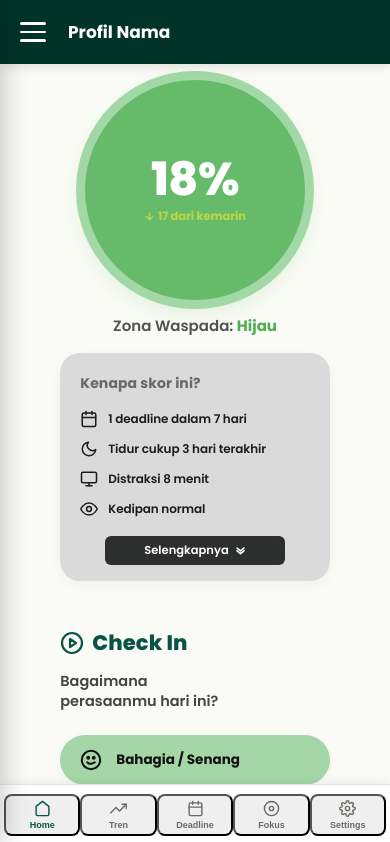
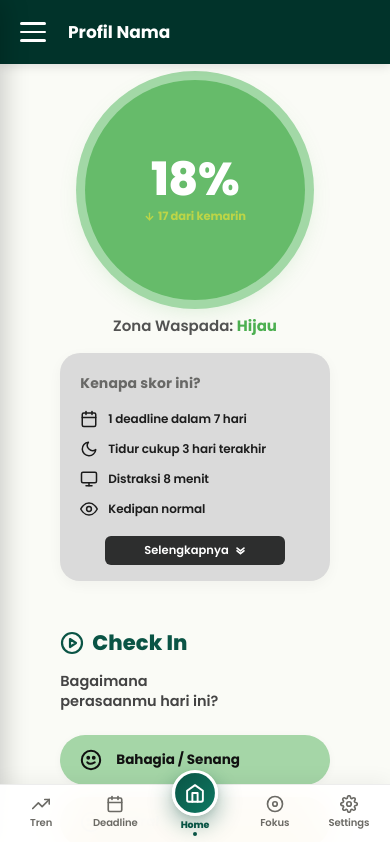
Before and after one commit to bahyra26/napas, a React (Vite) app: page / in a window 390 px wide. Shown: the top 842 px of the page. Built offline with nearby package versions, Linux system fonts and the light colour scheme.

Commit message:
style: perbarui tombol navigasi mobile dengan hero home di tengah

```diff
--- a/src/components/layout/MobileBottomNav.tsx
+++ b/src/components/layout/MobileBottomNav.tsx
@@ -11,66 +11,97 @@
   onSelectTab,
 }) => {
   return (
-    <nav className="mobile-bottom-nav">
+    <nav className="mobile-bottom-nav" aria-label="Navigasi Utama">
+      {/* Tab 1: Tren */}
       <button
         type="button"
-        className={`bnav-link ${activeTab === 'home' ? 'active' : ''}`}
-        onClick={() => onSelectTab('home')}
+        className={`bnav-item bnav-link ${activeTab === 'tren' ? 'active' : ''}`}
+        onClick={() => onSelectTab('tren')}
+        aria-label="Tren"
+        aria-current={activeTab === 'tren' ? 'page' : undefined}
       >
-        <svg viewBox="0 0 24 24" fill="none" strokeWidth="2" strokeLinecap="round" strokeLinejoin="round">
-          <path d="M3 9l9-7 9 7v11a2 2 0 0 1-2 2H5a2 2 0 0 1-2-2z"></path>
-        </svg>
-        <span>Home</span>
-      </button>
-
-      <button
-        type="button"
-        className={`bnav-link ${activeTab === 'tren' ? 'active' : ''}`}
-        onClick={() => onSelectTab('tren')}
-      >
-        <svg viewBox="0 0 24 24" fill="none" strokeWidth="2" strokeLinecap="round" strokeLinejoin="round">
+        <div className="bnav-icon-wrapper">
+          <svg viewBox="0 0 24 24" fill="none" stroke="currentColor" strokeWidth="2.2" strokeLinecap="round" strokeLinejoin="round">
             <polyline points="23 6 13.5 15.5 8.5 10.5 1 18"></polyline>
             <polyline points="17 6 23 6 23 12"></polyline>
           </svg>
-        <span>Tren</span>
+        </div>
+        <span className="bnav-label">Tren</span>
+        <span className="bnav-indicator" />
       </button>
 
+      {/* Tab 2: Deadline */}
       <button
         type="button"
-        className={`bnav-link ${activeTab === 'deadline' ? 'active' : ''}`}
+        className={`bnav-item bnav-link ${activeTab === 'deadline' ? 'active' : ''}`}
         onClick={() => onSelectTab('deadline')}
+        aria-label="Deadline"
+        aria-current={activeTab === 'deadline' ? 'page' : undefined}
       >
-        <svg viewBox="0 0 24 24" fill="none" strokeWidth="2" strokeLinecap="round" strokeLinejoin="round">
+        <div className="bnav-icon-wrapper">
+          <svg viewBox="0 0 24 24" fill="none" stroke="currentColor" strokeWidth="2.2" strokeLinecap="round" strokeLinejoin="round">
             <rect x="3" y="4" width="18" height="18" rx="2" ry="2"></rect>
             <line x1="16" y1="2" x2="16" y2="6"></line>
             <line x1="8" y1="2" x2="8" y2="6"></line>
             <line x1="3" y1="10" x2="21" y2="10"></line>
           </svg>
-        <span>Deadline</span>
+        </div>
+        <span className="bnav-label">Deadline</span>
+        <span className="bnav-indicator" />
       </button>
 
+      {/* Tab 3 (CENTER): Home */}
       <button
         type="button"
-        className={`bnav-link ${activeTab === 'fokus' ? 'active' : ''}`}
+        className={`bnav-item bnav-link bnav-item-center ${activeTab === 'home' ? 'active' : ''}`}
+        onClick={() => onSelectTab('home')}
+        aria-label="Home"
+        aria-current={activeTab === 'home' ? 'page' : undefined}
+      >
+        <div className="bnav-center-circle">
+          <svg viewBox="0 0 24 24" fill="none" stroke="currentColor" strokeWidth="2.2" strokeLinecap="round" strokeLinejoin="round">
+            <path d="M3 9.5L12 3l9 6.5V20a2 2 0 0 1-2 2H5a2 2 0 0 1-2-2V9.5z"></path>
+            <polyline points="9 22 9 12 15 12 15 22"></polyline>
+          </svg>
+        </div>
+        <span className="bnav-label">Home</span>
+        <span className="bnav-indicator" />
+      </button>
+
+      {/* Tab 4: Fokus */}
+      <button
+        type="button"
+        className={`bnav-item bnav-link ${activeTab === 'fokus' ? 'active' : ''}`}
         onClick={() => onSelectTab('fokus')}
+        aria-label="Fokus"
+        aria-current={activeTab === 'fokus' ? 'page' : undefined}
       >
-        <svg viewBox="0 0 24 24" fill="none" strokeWidth="2" strokeLinecap="round" strokeLinejoin="round">
+        <div className="bnav-icon-wrapper">
+          <svg viewBox="0 0 24 24" fill="none" stroke="currentColor" strokeWidth="2.2" strokeLinecap="round" strokeLinejoin="round">
             <circle cx="12" cy="12" r="10"></circle>
             <circle cx="12" cy="12" r="3"></circle>
           </svg>
-        <span>Fokus</span>
+        </div>
+        <span className="bnav-label">Fokus</span>
+        <span className="bnav-indicator" />
       </button>
 
+      {/* Tab 5: Settings */}
       <button
         type="button"
-        className={`bnav-link ${activeTab === 'settings' ? 'active' : ''}`}
+        className={`bnav-item bnav-link ${activeTab === 'settings' ? 'active' : ''}`}
         onClick={() => onSelectTab('settings')}
+        aria-label="Settings"
+        aria-current={activeTab === 'settings' ? 'page' : undefined}
       >
-        <svg viewBox="0 0 24 24" fill="none" strokeWidth="2" strokeLinecap="round" strokeLinejoin="round">
+        <div className="bnav-icon-wrapper">
+          <svg viewBox="0 0 24 24" fill="none" stroke="currentColor" strokeWidth="2.2" strokeLinecap="round" strokeLinejoin="round">
             <circle cx="12" cy="12" r="3"></circle>
             <path d="M19.4 15a1.65 1.65 0 0 0 .33 1.82l.06.06a2 2 0 0 1 0 2.83 2 2 0 0 1-2.83 0l-.06-.06a1.65 1.65 0 0 0-1.82-.33 1.65 1.65 0 0 0-1 1.51V21a2 2 0 0 1-2 2 2 2 0 0 1-2-2v-.09A1.65 1.65 0 0 0 9 19.4a1.65 1.65 0 0 0-1.82.33l-.06.06a2 2 0 0 1-2.83 0 2 2 0 0 1 0-2.83l.06-.06a1.65 1.65 0 0 0 .33-1.82 1.65 1.65 0 0 0-1.51-1H3a2 2 0 0 1-2-2 2 2 0 0 1 2-2h.09A1.65 1.65 0 0 0 4.6 9a1.65 1.65 0 0 0-.33-1.82l-.06-.06a2 2 0 0 1 0-2.83 2 2 0 0 1 2.83 0l.06.06a1.65 1.65 0 0 0 1.82.33H9a1.65 1.65 0 0 0 1-1.51V3a2 2 0 0 1 2-2 2 2 0 0 1 2 2v.09a1.65 1.65 0 0 0 1 1.51 1.65 1.65 0 0 0 1.82-.33l.06-.06a2 2 0 0 1 2.83 0 2 2 0 0 1 0 2.83l-.06.06a1.65 1.65 0 0 0-.33 1.82V9a1.65 1.65 0 0 0 1.51 1H21a2 2 0 0 1 2 2 2 2 0 0 1-2 2h-.09a1.65 1.65 0 0 0-1.51 1z"></path>
           </svg>
-        <span>Settings</span>
+        </div>
+        <span className="bnav-label">Settings</span>
+        <span className="bnav-indicator" />
       </button>
     </nav>
   );
--- a/style.css
+++ b/style.css
@@ -1245,7 +1245,7 @@
 .toast-icon { font-size: 16px; }
 
 /* ==========================================================================
-   BOTTOM NAVIGATION BAR (MOBILE ONLY)
+   BOTTOM NAVIGATION BAR (MOBILE ONLY - NATIVE APP STYLE)
    ========================================================================== */
 .mobile-bottom-nav {
   display: none;
@@ -1253,39 +1253,178 @@
   bottom: 0;
   left: 0;
   right: 0;
-  min-height: 60px;
-  background: #ffffff;
-  border-top: 1px solid #e5e5e0;
-  box-shadow: 0 -2px 10px rgba(0, 0, 0, 0.05);
-  z-index: 35;
+  height: 64px;
+  background: rgba(255, 255, 255, 0.96);
+  backdrop-filter: blur(20px);
+  -webkit-backdrop-filter: blur(20px);
+  border-top: 1px solid rgba(0, 0, 0, 0.07);
+  box-shadow: 0 -4px 20px rgba(0, 0, 0, 0.05);
+  z-index: 100;
   justify-content: space-around;
   align-items: center;
-  padding: 4px 8px max(6px, env(safe-area-inset-bottom, 0px));
-}
-
+  padding: 0 8px max(6px, env(safe-area-inset-bottom, 0px));
+}
+
+/* Complete reset for button elements in bottom nav */
+.mobile-bottom-nav button,
+.bnav-item,
 .bnav-link {
-  display: flex;
-  flex-direction: column;
-  align-items: center;
-  gap: 3px;
+  appearance: none;
+  -webkit-appearance: none;
+  background: transparent;
+  border: none;
+  outline: none;
+  box-shadow: none;
+  cursor: pointer;
+  font-family: inherit;
+  margin: 0;
+  padding: 0;
   text-decoration: none;
+  -webkit-tap-highlight-color: transparent;
+}
+
+.bnav-item,
+.bnav-link {
+  flex: 1;
+  display: flex;
+  flex-direction: column;
+  align-items: center;
+  justify-content: center;
+  gap: 2px;
+  height: 100%;
+  min-width: 0;
+  position: relative;
   color: var(--color-nav-muted);
   font-size: 10px;
   font-weight: 600;
-  padding: 6px 10px;
-  border-radius: 8px;
+  padding: 4px 0;
   transition: all 0.2s ease;
 }
 
+.bnav-item:active,
+.bnav-link:active {
+  transform: scale(0.92);
+}
+
+.bnav-icon-wrapper {
+  display: flex;
+  align-items: center;
+  justify-content: center;
+  width: 38px;
+  height: 28px;
+  border-radius: 14px;
+  transition: all 0.2s ease;
+}
+
+.bnav-item svg,
 .bnav-link svg {
-  width: 18px;
-  height: 18px;
+  width: 20px;
+  height: 20px;
   stroke: currentColor;
-}
-
+  transition: transform 0.2s ease;
+}
+
+.bnav-label {
+  font-size: 10px;
+  font-weight: 600;
+  letter-spacing: -0.01em;
+  line-height: 1.1;
+  transition: color 0.2s ease, font-weight 0.2s ease;
+}
+
+.bnav-indicator {
+  display: block;
+  width: 4px;
+  height: 4px;
+  border-radius: 50%;
+  background: var(--color-primary-green);
+  opacity: 0;
+  transform: scale(0);
+  transition: all 0.2s cubic-bezier(0.34, 1.56, 0.64, 1);
+}
+
+/* Active State for Regular Tabs */
+.bnav-item.active,
 .bnav-link.active {
   color: var(--color-primary-green);
+}
+
+.bnav-item.active .bnav-icon-wrapper,
+.bnav-link.active .bnav-icon-wrapper {
+  background: rgba(10, 84, 69, 0.09);
+}
+
+.bnav-item.active .bnav-label,
+.bnav-link.active .bnav-label {
+  color: var(--color-primary-green);
   font-weight: 800;
+}
+
+.bnav-item.active .bnav-indicator,
+.bnav-link.active .bnav-indicator {
+  opacity: 1;
+  transform: scale(1);
+}
+
+/* --------------------------------------------------------------------------
+   CENTER HOME BUTTON (ELEVATED HERO APP STYLE)
+   -------------------------------------------------------------------------- */
+.bnav-item-center {
+  flex: 1.15;
+  position: relative;
+  padding-bottom: 2px;
+}
+
+.bnav-center-circle {
+  width: 48px;
+  height: 48px;
+  border-radius: 50%;
+  display: flex;
+  align-items: center;
+  justify-content: center;
+  margin-top: -18px;
+  margin-bottom: 2px;
+  background: #eef4f1;
+  color: var(--color-primary-green);
+  border: 3.5px solid #ffffff;
+  box-shadow: 0 4px 12px rgba(10, 84, 69, 0.15), 0 2px 4px rgba(0, 0, 0, 0.05);
+  transition: all 0.25s cubic-bezier(0.34, 1.56, 0.64, 1);
+}
+
+.bnav-center-circle svg {
+  width: 22px;
+  height: 22px;
+  stroke: currentColor;
+  stroke-width: 2.2;
+  transition: transform 0.2s ease;
+}
+
+.bnav-item-center .bnav-label {
+  font-size: 10px;
+  font-weight: 600;
+  color: var(--color-nav-muted);
+}
+
+/* Active State for Center Home Button */
+.bnav-item-center.active .bnav-center-circle {
+  background: linear-gradient(135deg, #0a5445 0%, #0e7862 100%);
+  color: #ffffff;
+  border-color: #ffffff;
+  box-shadow: 0 8px 22px rgba(10, 84, 69, 0.42), 0 2px 6px rgba(0, 0, 0, 0.08);
+  transform: translateY(-2px) scale(1.05);
+}
+
+.bnav-item-center.active .bnav-center-circle svg {
+  stroke: #ffffff;
+}
+
+.bnav-item-center.active .bnav-label {
+  color: var(--color-primary-green);
+  font-weight: 800;
+}
+
+.bnav-item-center:active .bnav-center-circle {
+  transform: translateY(0) scale(0.94);
 }
 
 /* ==========================================================================
@@ -2401,19 +2540,41 @@
   }
 
   .mobile-bottom-nav {
-    padding: 0 4px;
-  }
-
+    height: 60px;
+    padding: 0 4px max(4px, env(safe-area-inset-bottom, 0px));
+  }
+
+  .bnav-item,
   .bnav-link {
-    padding: 4px 4px;
-    font-size: 9px;
-    flex: 1;
-    min-width: 0;
-  }
-
+    font-size: 9.5px;
+    gap: 1px;
+    padding: 2px 0;
+  }
+
+  .bnav-icon-wrapper {
+    width: 32px;
+    height: 24px;
+  }
+
+  .bnav-item svg,
   .bnav-link svg {
-    width: 17px;
-    height: 17px;
+    width: 18px;
+    height: 18px;
+  }
+
+  .bnav-center-circle {
+    width: 44px;
+    height: 44px;
+    margin-top: -16px;
+  }
+
+  .bnav-center-circle svg {
+    width: 20px;
+    height: 20px;
+  }
+
+  .bnav-item-center .bnav-label {
+    font-size: 9.5px;
   }
 
   .dashboard-container {
```
Lines whose indentation alone changed are shown as unchanged.
